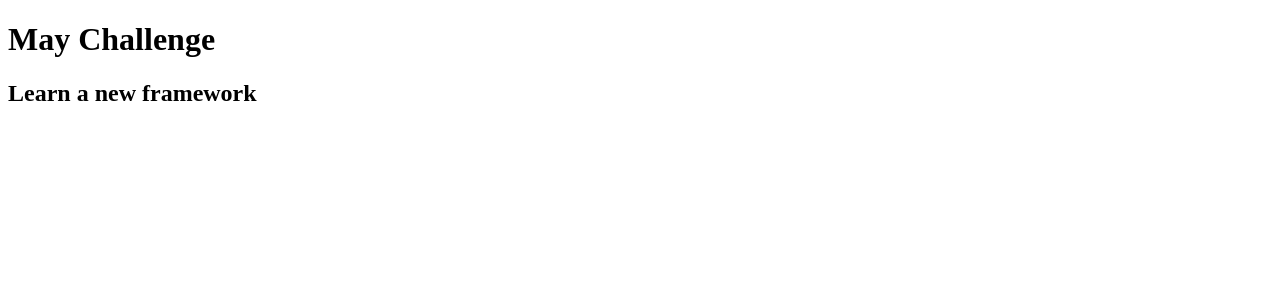
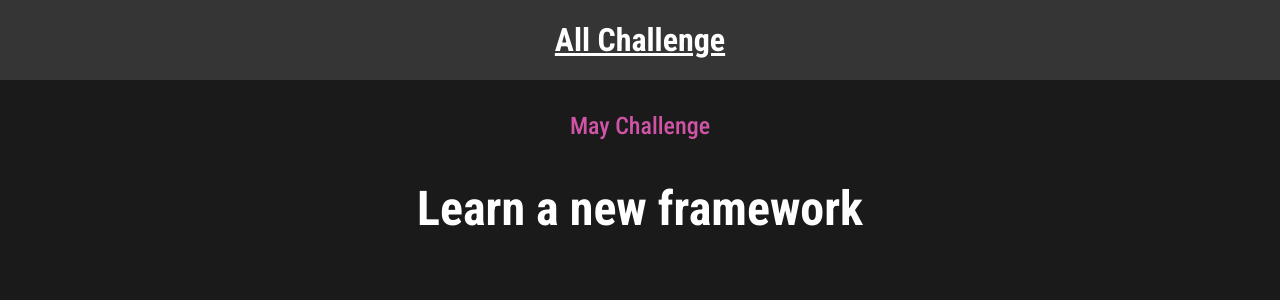
Before and after one commit to Mileba/Learning-Django, a Django app: page /challenges/may in a window 1280 px wide. Shown: the top 300 px of the page. Run offline with Django 4.2, Linux system fonts and the light colour scheme.

Commit message:
template and static files

```diff
--- /dev/null
+++ b/challenges/static/challenges/challenge.css
@@ -0,0 +1,22 @@
+h1,
+h2 {
+  text-align: center;
+}
+
+h1 {
+  font-size: 1.5rem;
+  font-weight: normal;
+  margin: 2rem 0 1rem 0;
+  color: #cf54a6;
+}
+
+h2 {
+  font-weight: bold;
+  font-size: 3rem;
+  color: white;
+}
+
+.fallback {
+  text-align: center;
+  color: white;
+}
--- /dev/null
+++ b/challenges/static/challenges/includes/header.css
@@ -0,0 +1,24 @@
+header {
+  width: 100%;
+  height: 5rem;
+  background-color: #353535;
+}
+
+header nav {
+  width: 100%;
+  height: 100%;
+  display: flex;
+  justify-content: center;
+  align-items: center;
+}
+
+header nav a {
+  color: white;
+  font-size: 2rem;
+  font-weight: bold;
+}
+header nav a:hover,
+header nav a:active {
+  color: #cf54a6;
+  text-decoration: none;
+}
--- a/challenges/templates/challenges/challenge.html
+++ b/challenges/templates/challenges/challenge.html
@@ -1,8 +1,25 @@
-{% extends 'base.html' %} {% block page_title %} {{month_name|title}} Challenges
-{% endblock %} {% block content %}
-<h1>{{month_name|title}} Challenge</h1>
-{% if text is not None %}
-<h2>{{ text }}</h2>
-{% else %}
-<p>There is no challenge for {{month_name | title}} yet</p>
+
+
+{% extends 'base.html' %}
+{% load static %}
+
+
+{% block page_title %}
+  {{month_name|title}} Challenges
+{% endblock %}
+
+{% block css_files %}
+  <link rel="stylesheet" href="{%static "challenges/challenges.css"%}">
+  <link rel="stylesheet" href="{%static "challenges/challenge.css"%}">
+  <link rel="stylesheet" href="{%static "challenges/includes/header.css"%}">
+{% endblock css_files %}
+
+
+{% block content %}
+  {% include 'challenges/includes/header.html'%}
+  <h1>{{month_name|title}} Challenge</h1>
+  {% if text is not None %}
+  <h2>{{ text }}</h2>
+  {% else %}
+  <p class="fallback">There is no challenge for {{month_name | title}} yet</p>
 {% endif %} {% endblock content %}
--- /dev/null
+++ b/challenges/templates/challenges/includes/header.html
@@ -0,0 +1,5 @@
+<header>
+  <nav>
+    <a href="{% url 'index' %}">All Challenge</a>
+  </nav>
+</header>
--- a/challenges/urls.py
+++ b/challenges/urls.py
@@ -6,7 +6,7 @@ urlpatterns = [
     # path("january", views.january),
     # path("february", views.february),
     # path("march", views.march),
-    path("", views.index),
+    path("", views.index, name="index"),
     path("<int:month>", views.monthly_challenges_by_number),
     path("<str:month>", views.monthly_challenges, name="month-challenge")
 ]
--- a/challenges/views.py
+++ b/challenges/views.py
@@ -1,6 +1,6 @@
 from ast import arg
 from http.client import responses
-from django.http import HttpResponse, HttpResponseNotFound, HttpResponseRedirect
+from django.http import Http404, HttpResponseNotFound, HttpResponseRedirect
 from django.shortcuts import render
 from django.urls import reverse
 
@@ -59,4 +59,4 @@ def monthly_challenges(request, month):
             "month_name": month
         })
     except:
-        return HttpResponseNotFound("<h1>This month is not supported</h1>")
+        raise Http404()
--- a/monthly_challenges/settings.py
+++ b/monthly_challenges/settings.py
@@ -121,6 +121,10 @@ USE_TZ = True
 
 STATIC_URL = 'static/'
 
+STATICFILES_DIRS = [
+    BASE_DIR / "static"
+]
+
 # Default primary key field type
 # https://docs.djangoproject.com/en/4.0/ref/settings/#default-auto-field
 
--- /dev/null
+++ b/static/styles.css
@@ -0,0 +1,10 @@
+@import url("https://fonts.googleapis.com/css2?family=Roboto+Condensed:wght@500;700;900&display=swap");
+
+html {
+  font-family: "Roboto Condensed", sans-serif;
+}
+
+body {
+  margin: 0;
+  background-color: #1a1a1a;
+}
--- a/templates/base.html
+++ b/templates/base.html
@@ -1,3 +1,5 @@
+{% load static %}
+
 <!DOCTYPE html>
 <html lang="en">
   <head>
@@ -5,6 +7,8 @@
     <meta http-equiv="X-UA-Compatible" content="IE=edge" />
     <meta name="viewport" content="width=device-width, initial-scale=1.0" />
     <title>{% block page_title %}My Challenges{% endblock %}</title>
+    <link rel="stylesheet" href="{%static "styles.css"%}">
+    {%block css_files%}{%endblock%}
   </head>
   <body>
     {% block content %}{% endblock %}
```
Also changed, not shown: challenges/static/challenges/challenges.css (added, +34 -0 lines), challenges/templates/challenges/index.html (+18 -1 lines), templates/404.html (added, +10 -0 lines), 1 other file.
